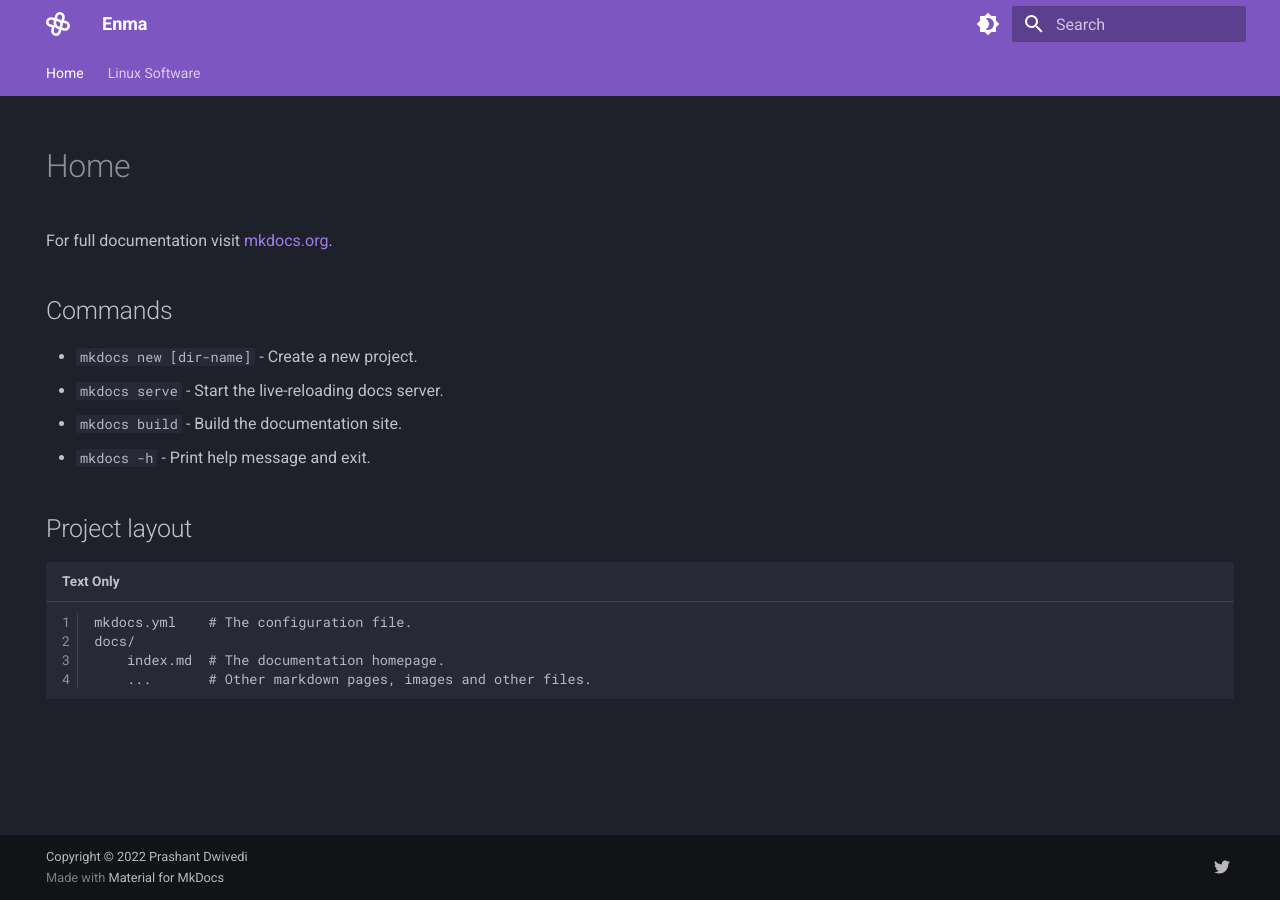
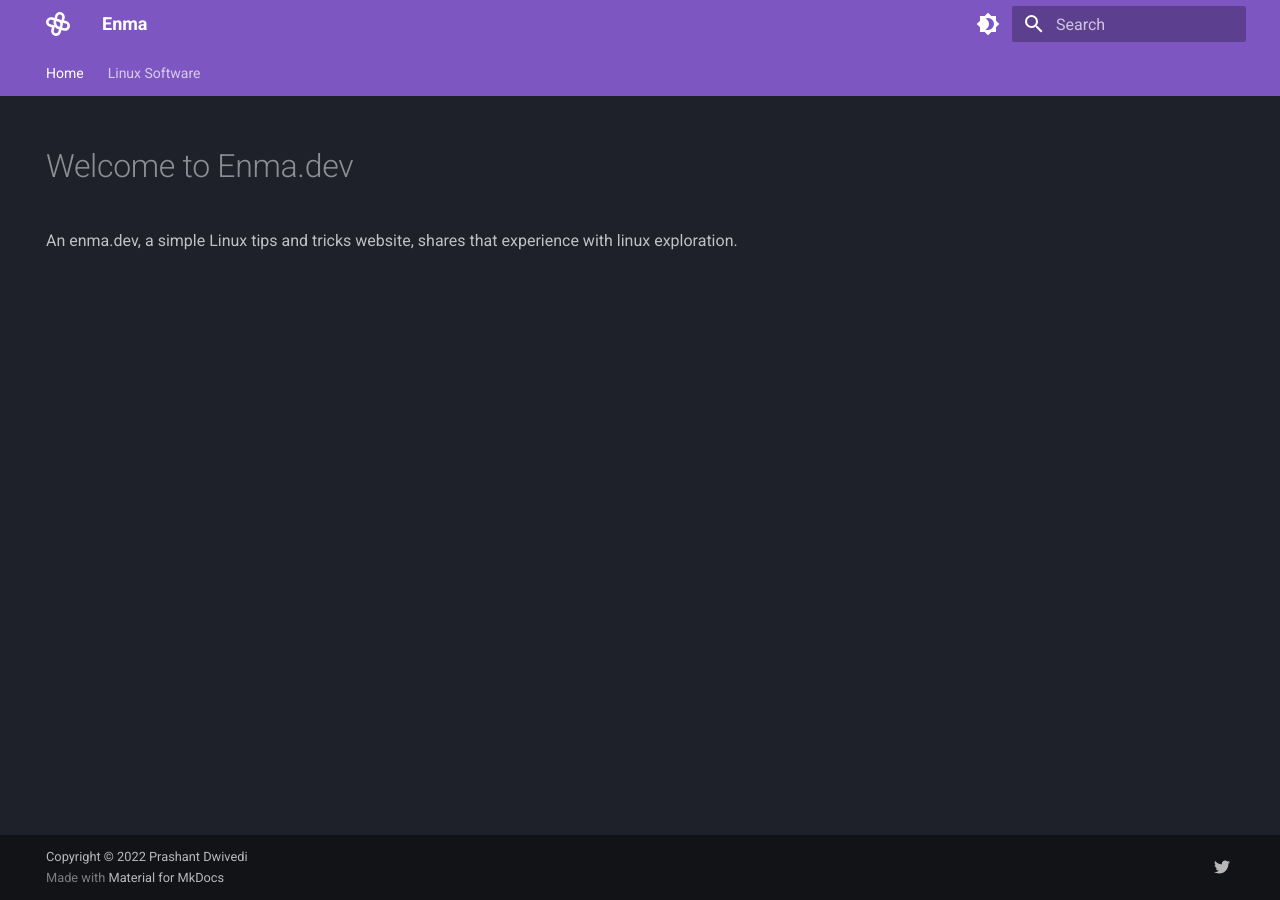
Before and after one commit to prashantdwivedi/enma, an MkDocs documentation site: the page built from docs/index.md, in a window 1280 px wide. Built offline with MkDocs 1.6.1 and Material for MkDocs 9.7.7, drawn with Linux system fonts in a browser that asks for light colours.

Commit message:
update index.md file

```diff
--- a/docs/index.md
+++ b/docs/index.md
@@ -3,20 +3,5 @@ hide:
   - navigation
   - toc
 ---
-# Home
-
-For full documentation visit [mkdocs.org](https://www.mkdocs.org).
-
-## Commands
-
-* `mkdocs new [dir-name]` - Create a new project.
-* `mkdocs serve` - Start the live-reloading docs server.
-* `mkdocs build` - Build the documentation site.
-* `mkdocs -h` - Print help message and exit.
-
-## Project layout
-
-    mkdocs.yml    # The configuration file.
-    docs/
-        index.md  # The documentation homepage.
-        ...       # Other markdown pages, images and other files.
+# Welcome to Enma.dev
+An enma.dev, a simple Linux tips and tricks website, shares that experience with linux exploration.
```
